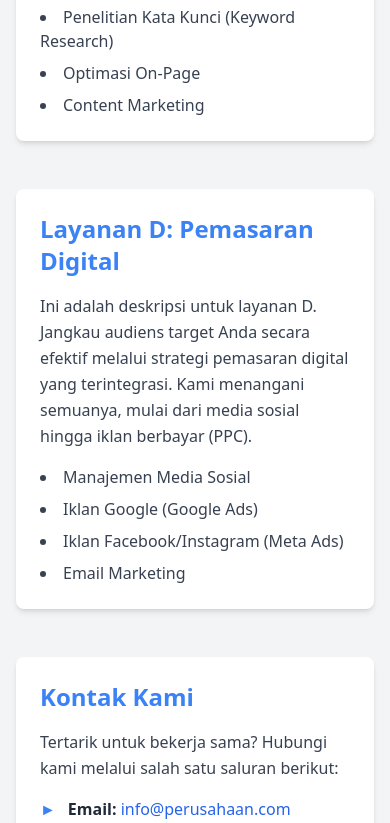
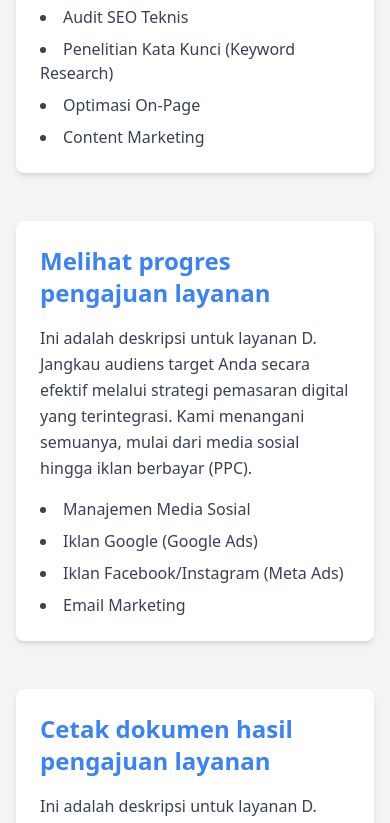
Before and after one commit to rirara06/sobat-dukcapil, a plain HTML site: page index.html in a window 390 px wide. Shown: the part 4956-5779 px from the top of the page. Drawn offline with nearby package versions, Linux system fonts and the light colour scheme.

Commit message:
Update index.html

```diff
--- a/index.html
+++ b/index.html
@@ -69,7 +69,7 @@
                         <a href="#layanan-d" class="nav-link block w-full px-4 py-2 text-gray-700 hover:bg-blue-50 hover:text-blue-600 rounded-md transition-colors duration-200">
                             Melihat Progres Pengajuan Layanan
                         </a>
-                        <a href="#kontak" class="nav-link block w-full px-4 py-2 text-gray-700 hover:bg-blue-50 hover:text-blue-600 rounded-md transition-colors duration-200">
+                        <a href="#layanan-e" class="nav-link block w-full px-4 py-2 text-gray-700 hover:bg-blue-50 hover:text-blue-600 rounded-md transition-colors duration-200">
                             Cetak Dokumen Hasil Pelayanan
                         </a>
 						<a href="#kontak" class="nav-link block w-full px-4 py-2 text-gray-700 hover:bg-blue-50 hover:text-blue-600 rounded-md transition-colors duration-200">
@@ -179,7 +179,7 @@
                     <!-- Bagian Layanan B -->
                     <section id="layanan-b" class="bg-white p-6 sm:p-8 rounded-lg shadow-md">
                         <h3 class="text-2xl font-bold text-blue-500 mb-4">
-                            Layanan B: Pengembangan Aplikasi Seluler
+                            Bagaiamana cara login/masuk ke apliaksi Sobat Dukcapil
                         </h3>
                         <p class="text-gray-700 leading-relaxed mb-4">
                             Ini adalah deskripsi untuk layanan B. Ubah ide Anda menjadi aplikasi seluler yang fungsional untuk platform iOS dan Android. Kami menggunakan teknologi terbaru untuk memastikan aplikasi Anda cepat, aman, dan mudah digunakan.
@@ -195,7 +195,7 @@
                     <!-- Bagian Layanan C -->
                     <section id="layanan-c" class="bg-white p-6 sm:p-8 rounded-lg shadow-md">
                         <h3 class="text-2xl font-bold text-blue-500 mb-4">
-                            Layanan C: Konsultasi SEO
+                            Jenis layanan yang tersedia pada aplikasi Sobat Dukcapil
                         </h3>
                         <p class="text-gray-700 leading-relaxed mb-4">
                             Ini adalah deskripsi untuk layanan C. Tingkatkan visibilitas Anda di mesin pencari seperti Google. Layanan SEO kami mencakup audit kompreprehensif, penelitian kata kunci, optimasi on-page dan off-page, serta pembuatan tautan (link building) yang etis.
@@ -211,7 +211,23 @@
                     <!-- Bagian Layanan D -->
                     <section id="layanan-d" class="bg-white p-6 sm:p-8 rounded-lg shadow-md">
                         <h3 class="text-2xl font-bold text-blue-500 mb-4">
-                            Layanan D: Pemasaran Digital
+                           Melihat progres pengajuan layanan
+                        </h3>
+                        <p class="text-gray-700 leading-relaxed mb-4">
+                            Ini adalah deskripsi untuk layanan D. Jangkau audiens target Anda secara efektif melalui strategi pemasaran digital yang terintegrasi. Kami menangani semuanya, mulai dari media sosial hingga iklan berbayar (PPC).
+                        </p>
+                        <ul class="list-disc list-inside text-gray-700 space-y-2">
+                            <li>Manajemen Media Sosial</li>
+                            <li>Iklan Google (Google Ads)</li>
+                            <li>Iklan Facebook/Instagram (Meta Ads)</li>
+                            <li>Email Marketing</li>
+                        </ul>
+                    </section>
+
+					<!-- Bagian Layanan E -->
+                    <section id="layanan-e" class="bg-white p-6 sm:p-8 rounded-lg shadow-md">
+                        <h3 class="text-2xl font-bold text-blue-500 mb-4">
+                           Cetak dokumen hasil pengajuan layanan
                         </h3>
                         <p class="text-gray-700 leading-relaxed mb-4">
                             Ini adalah deskripsi untuk layanan D. Jangkau audiens target Anda secara efektif melalui strategi pemasaran digital yang terintegrasi. Kami menangani semuanya, mulai dari media sosial hingga iklan berbayar (PPC).
```
